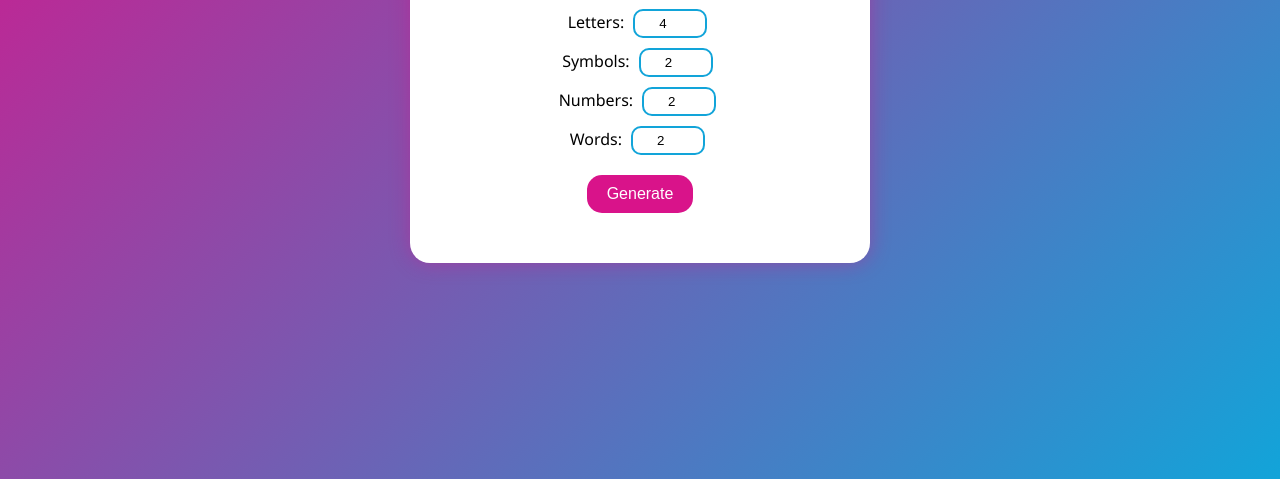
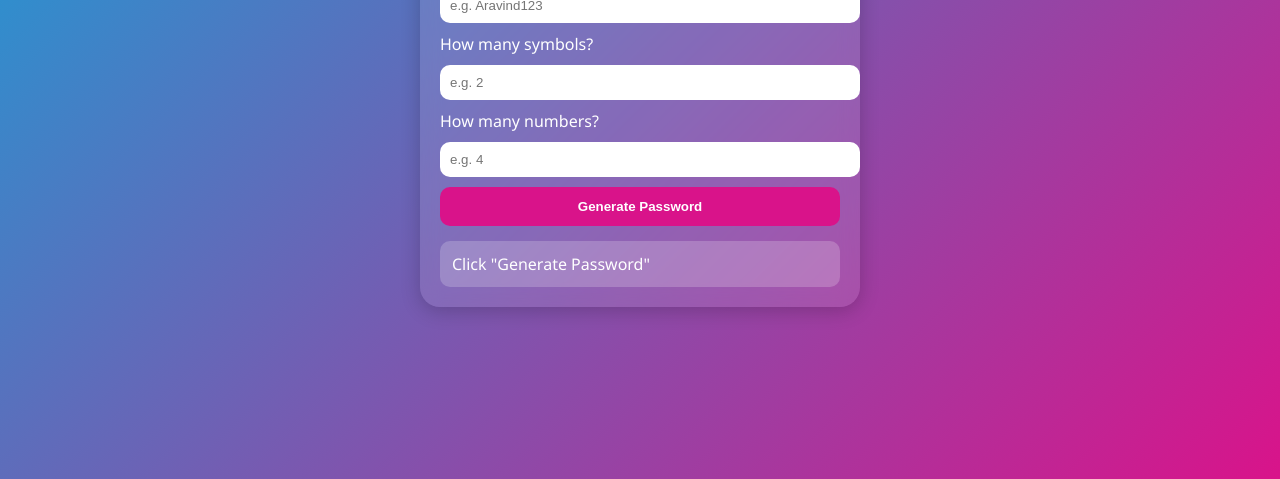
Before and after one commit to AravindMadasamy/Password_Generator, a plain HTML site: page index.html in a window 1280 px wide. Shown: the part 321-800 px from the top of the page. Drawn offline with Linux system fonts and the light colour scheme.

Commit message:
Update index.html

```diff
--- a/index.html
+++ b/index.html
@@ -1,137 +1,157 @@
 <!DOCTYPE html>
 <html lang="en">
 <head>
-  <meta charset="UTF-8">
-  <title>Stylish Password Generator</title>
+  <meta charset="UTF-8" />
+  <meta name="viewport" content="width=device-width, initial-scale=1.0"/>
+  <title>Password Generator</title>
   <style>
     body {
-      background: linear-gradient(135deg, #d9138a, #12a4d9);
+      margin: 0;
+      padding: 0;
       font-family: 'Segoe UI', sans-serif;
+      background: linear-gradient(135deg, #12a4d9, #d9138a);
+      color: white;
       display: flex;
+      flex-direction: column;
+      align-items: center;
       justify-content: center;
-      align-items: center;
       height: 100vh;
-      margin: 0;
     }
+
+    h1 {
+      animation: slideDown 1s ease-in-out;
+    }
+
+    @keyframes slideDown {
+      from { transform: translateY(-50px); opacity: 0; }
+      to { transform: translateY(0); opacity: 1; }
+    }
+
     .container {
-      background-color: white;
-      padding: 30px;
+      background: rgba(255, 255, 255, 0.1);
+      padding: 20px;
       border-radius: 20px;
-      box-shadow: 0 0 20px rgba(217, 19, 138, 0.4);
-      max-width: 400px;
-      width: 100%;
-      text-align: center;
-      animation: fadeIn 1s ease-in-out;
-    }
-    h1 {
-      color: #d9138a;
-      margin-bottom: 20px;
-      font-size: 1.8em;
-    }
-    input {
-      width: 60px;
-      padding: 5px;
-      margin: 5px;
-      border: 2px solid #12a4d9;
-      border-radius: 10px;
-      text-align: center;
-    }
-    button {
-      background: #d9138a;
-      color: white;
-      border: none;
-      padding: 10px 20px;
-      border-radius: 15px;
-      cursor: pointer;
-      font-size: 1em;
-      margin-top: 15px;
-      transition: transform 0.3s ease, background 0.3s;
-    }
-    button:hover {
-      background: #12a4d9;
-      transform: scale(1.05);
-    }
-    #output {
-      margin-top: 20px;
-      font-size: 1.2em;
-      word-break: break-word;
-      color: #333;
+      box-shadow: 0 4px 20px rgba(0, 0, 0, 0.2);
+      backdrop-filter: blur(10px);
+      animation: fadeIn 1.5s ease;
+      max-width: 90%;
+      width: 400px;
     }
 
     @keyframes fadeIn {
-      0% { opacity: 0; transform: translateY(-20px); }
-      100% { opacity: 1; transform: translateY(0); }
+      from { opacity: 0; transform: scale(0.9); }
+      to { opacity: 1; transform: scale(1); }
+    }
+
+    label, input {
+      display: block;
+      width: 100%;
+      margin-bottom: 10px;
+    }
+
+    input {
+      padding: 10px;
+      border-radius: 10px;
+      border: none;
+      outline: none;
+    }
+
+    button {
+      background: #d9138a;
+      border: none;
+      padding: 12px 20px;
+      color: white;
+      font-weight: bold;
+      border-radius: 10px;
+      cursor: pointer;
+      width: 100%;
+      transition: background 0.3s;
+    }
+
+    button:hover {
+      background: #12a4d9;
+    }
+
+    .output {
+      margin-top: 15px;
+      padding: 12px;
+      background: rgba(255, 255, 255, 0.2);
+      border-radius: 10px;
+      word-break: break-all;
+      cursor: pointer;
+      animation: bounceIn 0.5s ease-in-out;
+    }
+
+    @keyframes bounceIn {
+      0% { transform: scale(0.9); opacity: 0; }
+      60% { transform: scale(1.05); opacity: 1; }
+      100% { transform: scale(1); }
+    }
+
+    @media (max-width: 500px) {
+      .container { width: 90%; }
     }
   </style>
 </head>
 <body>
+
+  <h1>Password Generator</h1>
+
   <div class="container">
-    <h1>Password Generator</h1>
-    <div>
-      <label>Letters:</label>
-      <input type="number" id="letters" min="0" value="4">
+    <label for="name">Enter Name or Word:</label>
+    <input type="text" id="name" placeholder="e.g. Aravind123"/>
+
+    <label for="symbols">How many symbols?</label>
+    <input type="number" id="symbols" min="0" placeholder="e.g. 2"/>
+
+    <label for="numbers">How many numbers?</label>
+    <input type="number" id="numbers" min="0" placeholder="e.g. 4"/>
+
+    <button onclick="generatePassword()">Generate Password</button>
+
+    <div class="output" id="result" onclick="copyPassword()">
+      Click "Generate Password"
     </div>
-    <div>
-      <label>Symbols:</label>
-      <input type="number" id="symbols" min="0" value="2">
-    </div>
-    <div>
-      <label>Numbers:</label>
-      <input type="number" id="numbers" min="0" value="2">
-    </div>
-    <div>
-      <label>Words:</label>
-      <input type="number" id="words" min="0" value="2">
-    </div>
-    <button onclick="generatePassword()">Generate</button>
-    <div id="output"></div>
   </div>
 
   <script>
-    const symbolChars = "!@#$%^&*()_+=[]{}|;:,.<>?";
-    const numberChars = "0123456789";
-    const letterChars = "abcdefghijklmnopqrstuvwxyzABCDEFGHIJKLMNOPQRSTUVWXYZ";
-    const wordList = ["magic", "cloud", "blue", "pink", "sun", "star", "dream", "code", "night", "bright", "soft", "peace", "shine"];
+    function generatePassword() {
+      const name = document.getElementById("name").value;
+      const symbolCount = parseInt(document.getElementById("symbols").value) || 0;
+      const numberCount = parseInt(document.getElementById("numbers").value) || 0;
 
-    function getRandomChars(pool, count) {
-      let result = "";
-      for (let i = 0; i < count; i++) {
-        result += pool.charAt(Math.floor(Math.random() * pool.length));
+      const symbols = "!@#$%^&*()_+{}[]~?";
+      const numbers = "0123456789";
+
+      let randomSymbols = "";
+      let randomNumbers = "";
+
+      for (let i = 0; i < symbolCount; i++) {
+        randomSymbols += symbols.charAt(Math.floor(Math.random() * symbols.length));
       }
-      return result;
+
+      for (let i = 0; i < numberCount; i++) {
+        randomNumbers += numbers.charAt(Math.floor(Math.random() * numbers.length));
+      }
+
+      let password = name + randomSymbols + randomNumbers;
+
+      // Shuffle password
+      password = password.split('').sort(() => Math.random() - 0.5).join('');
+
+      const result = document.getElementById("result");
+      result.textContent = password || "Please enter valid inputs!";
+      result.classList.add("output");
     }
 
-    function getRandomWords(count) {
-      let result = [];
-      for (let i = 0; i < count; i++) {
-        result.push(wordList[Math.floor(Math.random() * wordList.length)]);
+    function copyPassword() {
+      const text = document.getElementById("result").textContent;
+      if (text && text !== "Click \"Generate Password\"") {
+        navigator.clipboard.writeText(text);
+        alert("Password copied to clipboard!");
       }
-      return result.join("-");
-    }
-
-    function shuffleString(str) {
-      return str.split('').sort(() => 0.5 - Math.random()).join('');
-    }
-
-    function generatePassword() {
-      const letterCount = parseInt(document.getElementById('letters').value) || 0;
-      const symbolCount = parseInt(document.getElementById('symbols').value) || 0;
-      const numberCount = parseInt(document.getElementById('numbers').value) || 0;
-      const wordCount = parseInt(document.getElementById('words').value) || 0;
-
-      let password = "";
-      password += getRandomChars(letterChars, letterCount);
-      password += getRandomChars(symbolChars, symbolCount);
-      password += getRandomChars(numberChars, numberCount);
-      password += getRandomWords(wordCount);
-
-      // Shuffle characters (excluding the words if any)
-      const nonWordPart = password.replace(/-?[a-z]+-?/gi, "");
-      const wordPart = password.replace(/[^-a-z]/gi, "");
-      const finalPassword = shuffleString(nonWordPart) + (wordPart ? "-" + wordPart : "");
-
-      document.getElementById("output").innerText = finalPassword;
     }
   </script>
+
 </body>
 </html>
```
